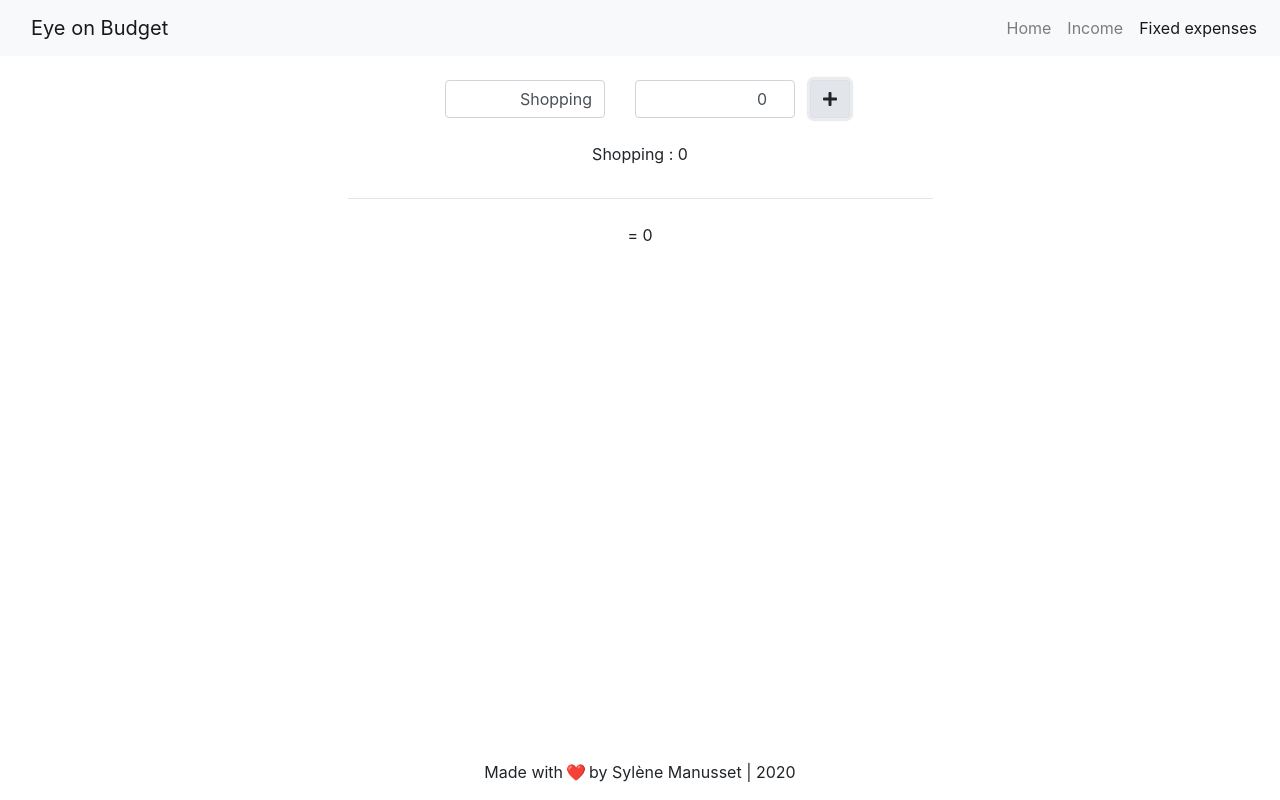
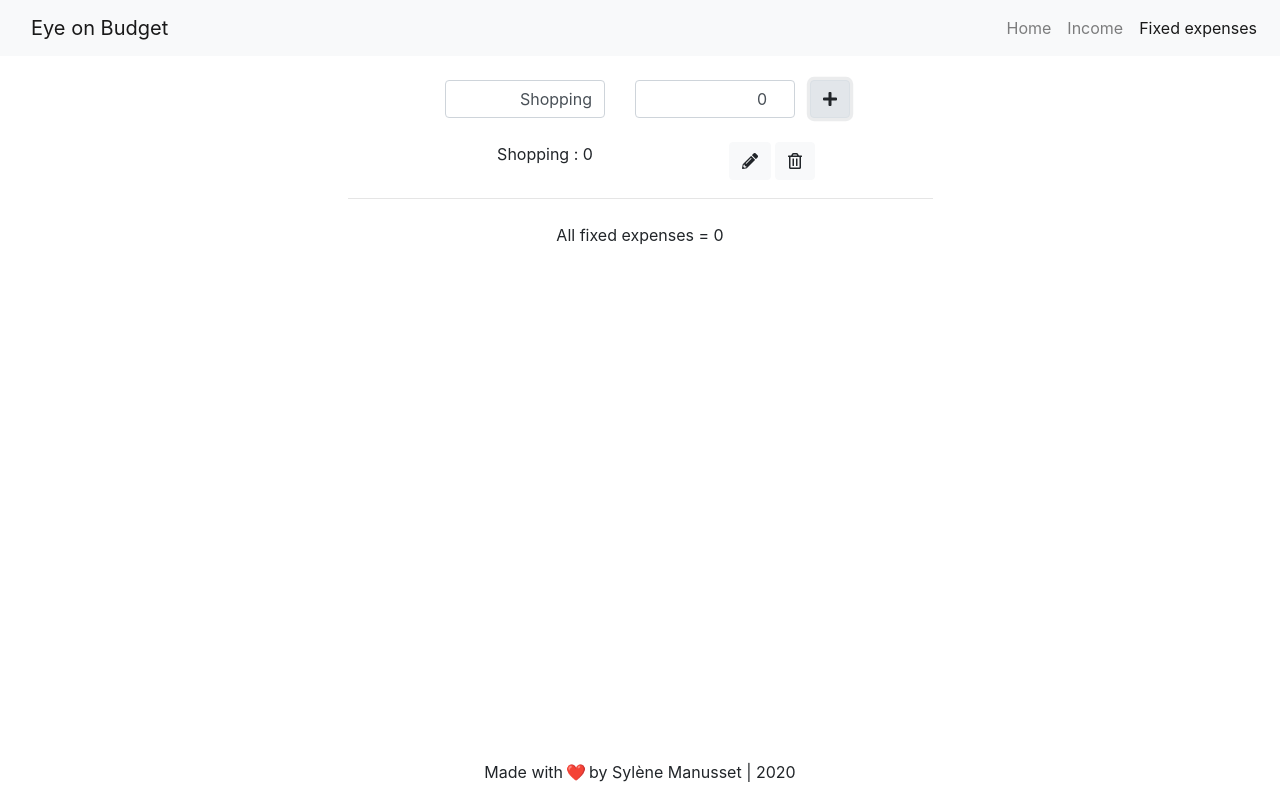
Before and after one commit to Zesysy/budget-app-ts, a React (Create React App) app: page /expenses in a window 1280 px wide. Both pictures are taken after a click on the button 830 px from the left and 99 px from the top of the page. Built offline with nearby package versions, Linux system fonts and the light colour scheme.

Commit message:
Custom a little Expenses container

```diff
--- a/src/containers/expenses/Expenses.container.tsx
+++ b/src/containers/expenses/Expenses.container.tsx
@@ -1,4 +1,5 @@
-import React, { useState } from "react";
+import { kMaxLength } from "buffer";
+import React, { Fragment, useState } from "react";
 
 const Expenses = () => {
   const [expense, setExpense] = useState({
@@ -61,18 +62,31 @@ const Expenses = () => {
           <i className="fas fa-plus"></i>
         </button>
       </div>
-      <div className="row justify-content-center text-center mt-4">
-        {expenses.map((exp) =>
+      <div className="row text-center mt-4">
+        {expenses.map((exp, key) =>
           exp.name.length > 1 ? (
-            <p className="col-12">
-              {exp.name} : {exp.value}
-            </p>
+            <Fragment key={key}>
+              <p className="col-2 offset-4">
+                {exp.name} : {exp.value}
+              </p>
+              <div className="col-2 ">
+                <button type="button" className="btn btn-light float-right">
+                  <i className="far fa-trash-alt"></i>
+                </button>
+                <button
+                  type="button"
+                  className="btn btn-light float-right mr-1"
+                >
+                  <i className="fas fa-pencil-alt"></i>
+                </button>
+              </div>
+            </Fragment>
           ) : null
         )}
       </div>
       <hr className="col-6" />
       <div className="row justify-content-center text-center mt-4">
-        <p className="col-12">= {sumExpense}</p>
+        <p className="col-12">All fixed expenses = {sumExpense}</p>
       </div>
     </main>
   );
```
